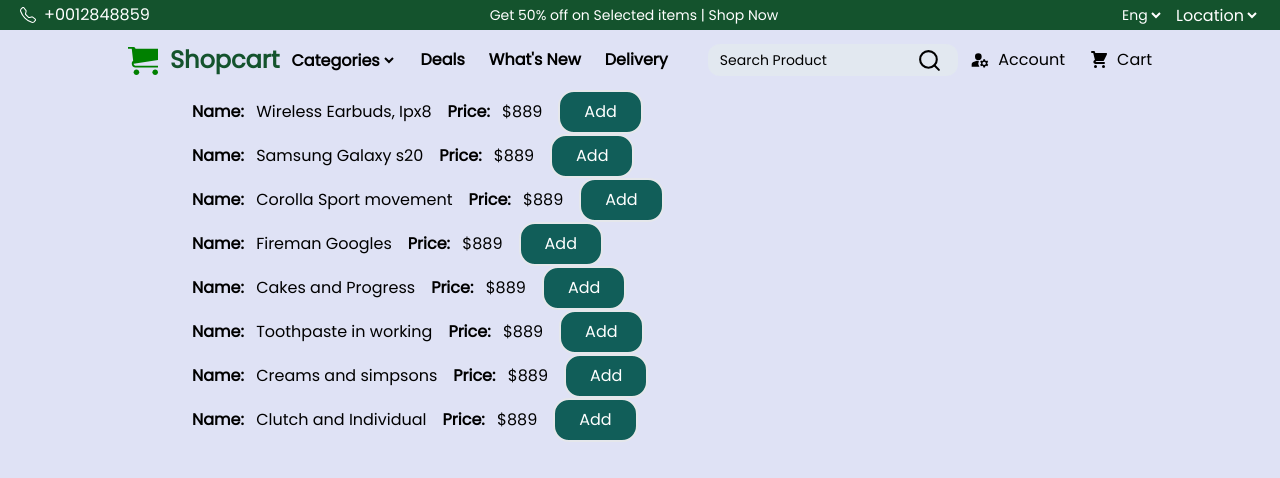
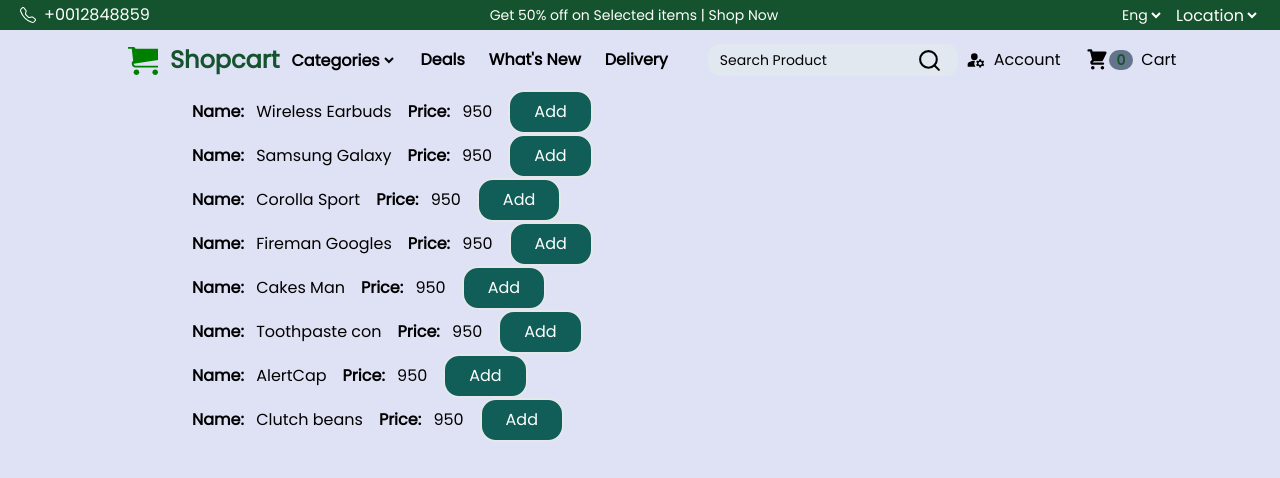
Before and after one commit to merlinop/firebase-store-auth, a Next.js app: page /test in a window 1280 px wide. Shown: the top 478 px of the page. Built offline with nearby package versions, Linux system fonts and the light colour scheme.

Commit message:
building cart modal

```diff
--- a/app/page.js
+++ b/app/page.js
@@ -3,12 +3,13 @@
 import MidText from '@/components/MidText'
 import ProductsComponent from '@/components/ProductsComponent'
 import SimilarProductComponent from '@/components/SimilarProductComponent'
+import CartModal from '@/components/modal/CartModal'
 
 
 
 export default function Home() {
   return (
-    <div className=" min-h-screen">
+    <div className=" min-h-screen relative overflow-x-hidden">
 
            {/* hero */}
           <HeroComponent />
@@ -24,6 +25,11 @@
 
           {/* Similar items */}
           <SimilarProductComponent />
+
+          {/* Cart Modal */}
+          <CartModal />
+
+
     </div>
   )
 }
--- a/components/MobileNavComponent.jsx
+++ b/components/MobileNavComponent.jsx
@@ -2,14 +2,19 @@
 
 import React from 'react'
 import { ImCart } from 'react-icons/im'
-import { FiSearch } from 'react-icons/fi'
 import {GiHamburgerMenu} from 'react-icons/gi'
+import {HiShoppingCart} from 'react-icons/hi'
 import { useContext } from 'react'
 import { GeneralContext } from '@/contexts/generalContext'
-import Link from 'next/link'
+
 
 const MobileNavComponent = () => {
-      const {handleNavToggle} = useContext(GeneralContext)
+      const {handleNavToggle,cartItems, mobileCartRef, setToggleCart} = useContext(GeneralContext)
+
+      const togglerw = () => {
+        setToggleCart((prev) => !prev)
+    }
+
   return (
     <section className='flex sm:hidden px-2 py-4 items-center '>
         <div className='flex items-center gap-3'>
@@ -23,6 +28,10 @@
                     placeholder='Search Product'
                     className='bg-slate-200 ml-4 px-3 py-1 text-black placeholder:text-sm sm:placeholder:text-xs placeholder:text-black font-normal rounded-xl w-[150px] relative'
                     />
+                   <div  className='relative flex items-center cursor-pointer' >
+                         <HiShoppingCart size={24} className="cursor pointer" onClick={() => togglerw()} />
+                          <h1 className='text-sm text-center text-green-900 font-extrabold rounded-full px-2 bg-slate-500 '>{cartItems.length}</h1>
+                    </div>
 
                     <GiHamburgerMenu  className='cursor-pointer' size={20} onClick={handleNavToggle} />
         </div>
--- a/components/ProductsComponent.jsx
+++ b/components/ProductsComponent.jsx
@@ -1,14 +1,26 @@
 "use client"
 import Image from 'next/image'
-import React from 'react'
+import {useContext} from 'react'
 import ProductData from "../data/productData"
 import { motion } from "framer-motion"
+import { GeneralContext } from '@/contexts/generalContext'
+const ProductsComponent = () => {
+        const {handleNewCart, setIsEmpty, cartRef, mobileCartRef} = useContext(GeneralContext)
+        // Add item
+        const handleCartAdding = (newproduct) => {
+            handleNewCart(newproduct)
+            setIsEmpty(false)
+            cartRef.current.scrollIntoView({
+                behavior: "smooth"})
+            mobileCartRef.current.scrollIntoView({
+                behavior: "smooth"})
+           }
 
-const ProductsComponent = () => {
-  return ( <div  className='spacingways mx-auto mt-[20px] grid grid-cols-2 grid-rows-4 md:grid-rows-2 md:grid-cols-3 lg:grid-rows-2 lg:grid-cols-4 gap-2 md:gap-4 lg:gap-6 mb-4'>
+  return (
+         <div  className='spacingways mx-auto mt-[20px] grid grid-cols-2 grid-rows-4 md:grid-rows-2 md:grid-cols-3 lg:grid-rows-2 lg:grid-cols-4 gap-2 md:gap-4 lg:gap-6 mb-4'>
    {ProductData && ProductData.map((list, idx) => {
     return (
-        <motion.div whileHover={{ scale: 1.1 }} whileTap={{ scale: 0.8 }}  key={idx}>
+        <motion.div whileHover={{ scale: 1.1 }}   key={idx}>
         <div  className='border-transparent shadow-sm shadow-black h-[400px] flex flex-col items-start rounded-lg overflow-hidden'>
 
             <div className="w-full">
@@ -31,7 +43,7 @@
 
                 <p className='font-semibold text-gray-500 text-xs mt-1 px-2'>{list.about}</p>
                 <p className='font-semibold text-gray-500 text-xs mt-1 px-2 pb-1'>ratings- {list.rating}</p>
-                <button className=' border border-gray-500 px-5 py-2 text-gray-500 text-xs rounded-xl bg-slate-100 hover:bg-green-900 duration-200 ease-in-out hover:text-white ml-2'>Add to Cart</button>
+                <button onClick={() => handleCartAdding(list)} className=' border border-gray-500 px-5 py-2 text-gray-500 text-xs rounded-xl bg-slate-100 hover:bg-green-900 duration-200 ease-in-out hover:text-white ml-2'>Add to Cart</button>
 
         </div>
         </motion.div> )
--- /dev/null
+++ b/components/modal/CartModal.jsx
@@ -0,0 +1,61 @@
+'use client'
+import { useContext, useEffect } from 'react'
+import { GeneralContext } from '@/contexts/generalContext'
+import Image from 'next/image'
+import {FiMinusSquare}  from 'react-icons/fi'
+import { BsPlusSquare} from 'react-icons/bs'
+import {AiFillCloseSquare} from 'react-icons/ai'
+
+const CartModal = () => {
+
+const {cartItems, setIsEmpty, isEmpty, toggleCart, setToggleCart, handleAddSec, handleMinusSec} = useContext(GeneralContext)
+        const togglerw = () => {
+            setToggleCart((prev) => !prev)
+        }
+useEffect(() => {
+    if(cartItems.length === 0) {
+        setIsEmpty((prev) => !prev)
+    }
+}, [cartItems])
+
+  return (
+    <div  className={`flex md:flex right-4 top-1  flex-col items-center absolute  h-[40vh] w-[60%] md:w-[30%] border-2 bg-white text-black drop-shadow-lg shadow-lg shadow-black overflow-y-scroll duration-200 ease-in-out z-[99] ${toggleCart ? "translate-x-[0px]" : "translate-x-[999px]"}`}>
+
+                <AiFillCloseSquare className="absolute top-4 right-8 bg-green-900 text-white mb-3 duration-200 ease-in-out cursor-pointer hover:bg-white hover:text-green-900" size={25} onClick={() => togglerw()} />
+
+
+            {!isEmpty && cartItems?.map((item) => {
+                return ( <div key={item.id} className="w-full flex p-2 items-center justify-between mt-[40px] md:mt-4">
+                        <div className='w-[50px] h-[50px]  md:w-[80px] md:h-[80px] rounded-[50%] shadow-lg shadow-black relative overflow-hidden'>
+                            <Image
+                                src={item.img}
+                                fill="true"
+                                alt="cart image"
+                                className='w-full object-cover overflow-hidden '
+                            />
+                        </div>
+                        <div className='  flex flex-col items-center gap-2'>
+                            <span className=' font-light text-xs md:font-bold md:text-sm'>{item.title}</span>
+                            <div className='flex items-center gap-2'>
+                                <BsPlusSquare size={20}  className="cursor-pointer hover:opacity-50" color="green" onClick={() => handleAddSec(item)}/>
+                                {item.quantity}
+                                <FiMinusSquare size={22} className="cursor-pointer hover:opacity-50"  color="red" onClick={() => handleMinusSec(item)} />
+                            </div>
+                        </div>
+                        <span className='font-bold text-sm'>{item.price}</span>
+                </div>
+
+                )
+            }) }
+               { cartItems?.length > 0 && <div>
+                    <button className='border bg-green-900 text-white px-3 py-1 mb-3 rounded-2xl'>Proceed to cart</button>
+
+                </div>}
+                 {isEmpty && <h1 className='text-center mt-10'>Cart is Empty...</h1>}
+
+
+    </div>
+  )
+}
+
+export default CartModal
--- a/components/navlayer/BottomLayer.jsx
+++ b/components/navlayer/BottomLayer.jsx
@@ -1,12 +1,18 @@
-import React from 'react'
+"use client"
 import {ImCart} from 'react-icons/im'
 import {FiSearch} from 'react-icons/fi'
 import {MdManageAccounts} from 'react-icons/md'
 import {HiShoppingCart} from 'react-icons/hi'
-
+import { useContext } from 'react'
+import { GeneralContext } from '@/contexts/generalContext'
 import Link from 'next/link'
 
 const BottomLayer = () => {
+    const {setToggleCart, cartItems} = useContext(GeneralContext)
+    const togglerw = () => {
+        setToggleCart((prev) => !prev)
+    }
+
   return (
     <section className='hidden md:w-[95%] lg:w-[90%] xl:w-[80%]  mx-auto  h-full sm:flex items-center justify-between gap-2'>
         <div className='flex items-center gap-3'>
@@ -52,10 +58,14 @@
         </div>
 
         <div className='hidden md:flex gap-2 items-center ml-4 '>
-            <HiShoppingCart size={20} />
-            <Link href={"/account"}>
-                <p className='hover:border-b-2 hover: border-green-700'>Cart</p>
-            </Link>
+
+                <div className='w-full relative flex items-center'>
+                <HiShoppingCart size={24} className="" />
+                <h1 className='text-sm text-center text-green-900 font-extrabold rounded-full px-2 bg-slate-500 '>{cartItems.length}</h1>
+                </div>
+
+                <p  className='hover:border-b-2 hover: border-green-700 cursor-pointer' onClick={() => togglerw()}>Cart</p>
+
         </div>
     </section>
   )
--- a/components/navlayer/TopLayer.jsx
+++ b/components/navlayer/TopLayer.jsx
@@ -1,7 +1,10 @@
-import React from 'react'
+"use client"
+import {useContext} from 'react'
 import {BsTelephone} from 'react-icons/bs'
+import { GeneralContext } from '@/contexts/generalContext'
 
 const TopLayer = () => {
+    const {cartRef, mobileCartRef} = useContext(GeneralContext)
   return (
     <>
       <section className='w-full h-[30px] flex items-center justify-center sm:justify-between bg-green-900 px-1 sm:px-5 py-2 gap-2 sm:gap-0'>
@@ -11,11 +14,11 @@
               <h1 className='text-white'>+0012848859</h1>
           </div>
       {/* middle text */}
-      <div className='whitespace-nowrap tracking-tighter sm:tracking-normal'>
+      <div className='whitespace-nowrap tracking-tighter sm:tracking-normal'  ref={cartRef}>
             <h1 className='text-white text-sm sm:font-light '>Get 50% off on Selected items |  Shop Now</h1>
       </div>
       {/* right text */}
-      <div  className='flex gap-2'>
+      <div  className='flex gap-2'  ref={mobileCartRef}>
         <select className='bg-transparent text-white text-sm' >
           <option value="Eng"  className='bg-[#dfe2f5] text-black
           '>Eng</option>
--- a/contexts/generalContext.jsx
+++ b/contexts/generalContext.jsx
@@ -1,27 +1,44 @@
 "use client"
 
-import { createContext, useState } from "react";
-import handleAdder from "@/utils/cartAdder";
+import { createContext, useState, useRef } from "react";
+import {handleAdder, handlePlus, handleMinus} from "@/utils/cartAdder";
 
 
+// General Context
 export const GeneralContext = createContext()
 
 
 export const GeneralProvider = ({children}) => {
+  // States
     const [cartItems, setCartItems] = useState([])
     const [toggleNav, setToggleNav] = useState(false)
+    const [toggleCart, setToggleCart] = useState(false)
+    const [isEmpty, setIsEmpty] = useState(true)
 
-    // handle Add to cart
+  // handle Add to cart
     const handleNewCart = (newproduct) => {
       setCartItems(handleAdder(cartItems, newproduct))
- }
+  }
+
 
 //  Handle Toggler
     const handleNavToggle = () => {
       setToggleNav((prev) => !prev)
     }
 
-    const value = {toggleNav, setToggleNav, handleNavToggle, handleNewCart,cartItems}
+    const handleAddSec = (newproduct) => {
+      setCartItems(handlePlus(cartItems, newproduct))
+    }
+
+    const handleMinusSec = (newproduct) => {
+      setCartItems(handleMinus(cartItems, newproduct))
+    }
+// Scroll Refs
+    const cartRef = useRef()
+    const mobileCartRef = useRef()
+
+    // Values
+    const value = {toggleNav, setToggleNav, handleNavToggle, handleNewCart,cartItems, toggleCart, setToggleCart, isEmpty, setIsEmpty, cartRef, mobileCartRef, handleAddSec, handleMinusSec}
 
     return ( <GeneralContext.Provider value={value}>
               {children}
--- a/data/productData.js
+++ b/data/productData.js
@@ -3,25 +3,25 @@
 const ProductData = [
     {
         img: "/images/headphones/1.jpg",
-        title: "Wireless Earbuds, Ipx8",
+        title: "Wireless Earbuds",
         about: "Organic cotton, fairtrade certified",
-        price: "$889",
+        price: 950,
         rating: "(121)",
         id:1
     },
     {
         img: "/images/headphones/3.jpg",
-        title: "Samsung Galaxy s20",
+        title: "Samsung Galaxy",
         about: "Organic cotton, fairtrade certified",
-        price: "$889",
+        price: 950,
         rating: "(121)",
         id:2
     },
     {
         img: "/images/headphones/3.jpg",
-        title: "Corolla Sport movement",
+        title: "Corolla Sport ",
         about: "Organic cotton, fairtrade certified",
-        price: "$889",
+        price: 950,
         rating: "(121)",
         id:3
     },
@@ -29,39 +29,39 @@
         img: "/images/headphones/4.jpg",
         title: "Fireman Googles",
         about: "Organic cotton, fairtrade certified",
-        price: "$889",
+        price: 950,
         rating: "(121)",
         id:4
     },
     {
         img: "/images/headphones/5.jpg",
-        title: "Cakes and Progress",
+        title: "Cakes Man",
         about: "Organic cotton, fairtrade certified",
-        price: "$889",
+        price: 950,
         rating: "(121)",
         id:5
     },
     {
         img: "/images/headphones/6.jpg",
-        title: "Toothpaste in working",
+        title: "Toothpaste con",
         about: "Organic cotton, fairtrade certified",
-        price: "$889",
+        price: 950,
         rating: "(121)",
         id:6
     },
     {
         img: "/images/headphones/7.jpg",
-        title: "Creams and simpsons",
+        title: "AlertCap",
         about: "Organic cotton, fairtrade certified",
-        price: "$889",
+        price: 950,
         rating: "(121)",
         id:7
     },
     {
         img: "/images/headphones/8.jpg",
-        title: "Clutch and Individual",
+        title: "Clutch beans",
         about: "Organic cotton, fairtrade certified",
-        price: "$889",
+        price: 950,
         rating: "(121)",
         id:8
     },
--- /dev/null
+++ b/utils/cartAdder.js
@@ -0,0 +1,37 @@
+
+export const handleAdder = (cartItems,newproduct) => {
+    const checker = cartItems.find((item) => item.id === newproduct.id)
+        if(checker) {
+       return cartItems.map((item) => item.id === newproduct.id
+            ? {...item, quantity: item.quantity + 1, price: item.price * item.quantity}
+            : item
+          )
+        }
+   return [{...newproduct, quantity: 1},  ...cartItems]
+  }
+
+
+
+export const handlePlus = (cartItems, newproduct) => {
+  const checker = cartItems.find((item) => item.id === newproduct.id)
+
+
+  return cartItems.map((item) => item.id === newproduct.id
+    ? {...item, quantity: item.quantity + 1, price: item.price * item.quantity }
+    : item
+     )
+}
+
+export const handleMinus = (cartItems, newproduct) => {
+  const checker = cartItems.find((item) => item.id === newproduct.id)
+
+     if(checker.quantity === 1) {
+    return cartItems.filter((item) => item.id !== newproduct.id)
+  }
+
+  return cartItems.map((item) => item.id === newproduct.id
+  ? {...item, quantity: item.quantity - 1}
+  : item
+   )
+
+}
--- a/utils/cartAdder.jsx
+++ /dev/null
@@ -1,13 +0,0 @@
-
-const handleAdder = (cartItems,newproduct) => {
-    const checker = cartItems.find((item) => item.id === newproduct.id)
-        if(checker) {
-       return cartItems.map((item) => item.id === newproduct.id
-            ? {...item, quantity: item.quantity + 1}
-            : item
-          )
-        }
-   return [...cartItems, {...newproduct, quantity: 1}]
-  }
-
-export default handleAdder
```
